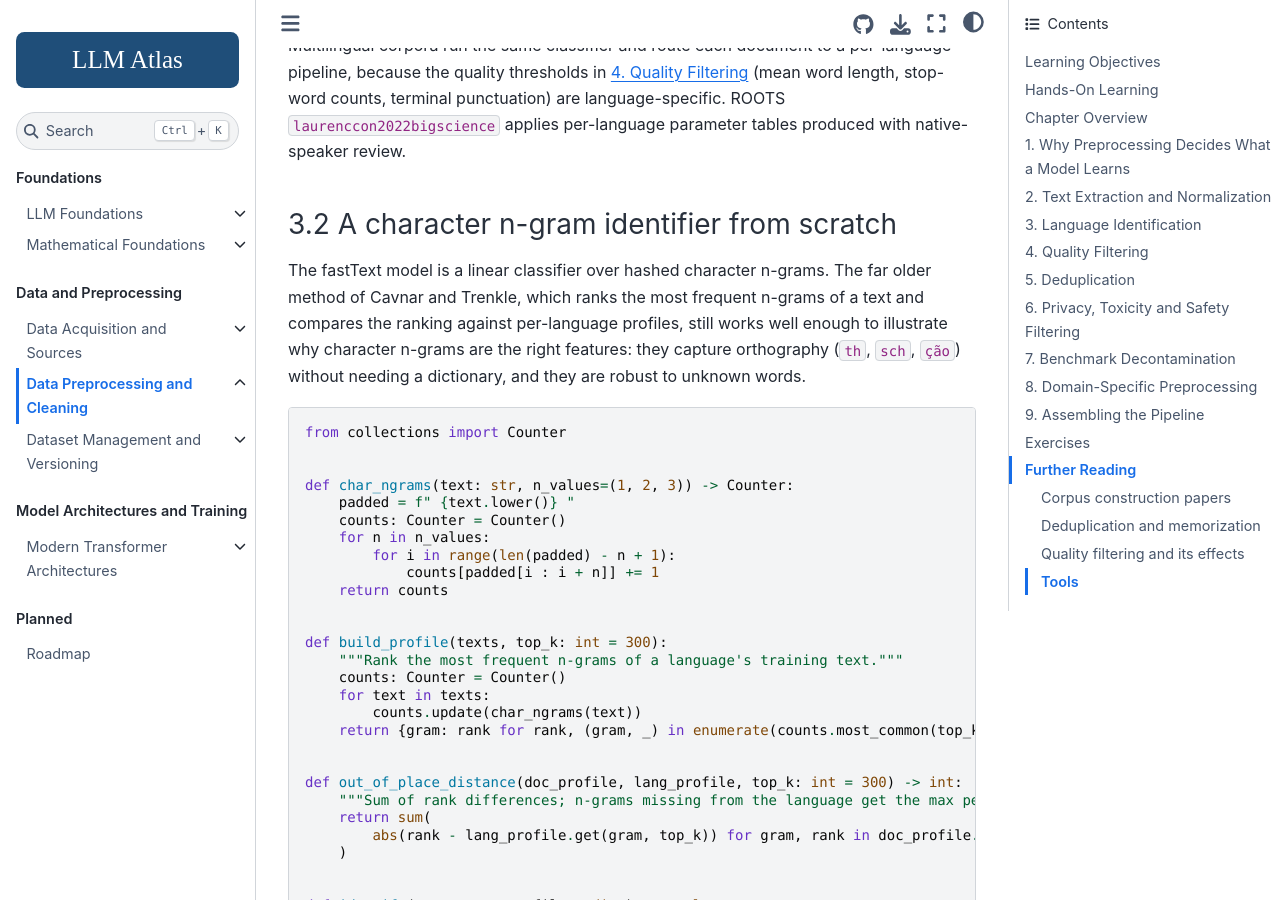
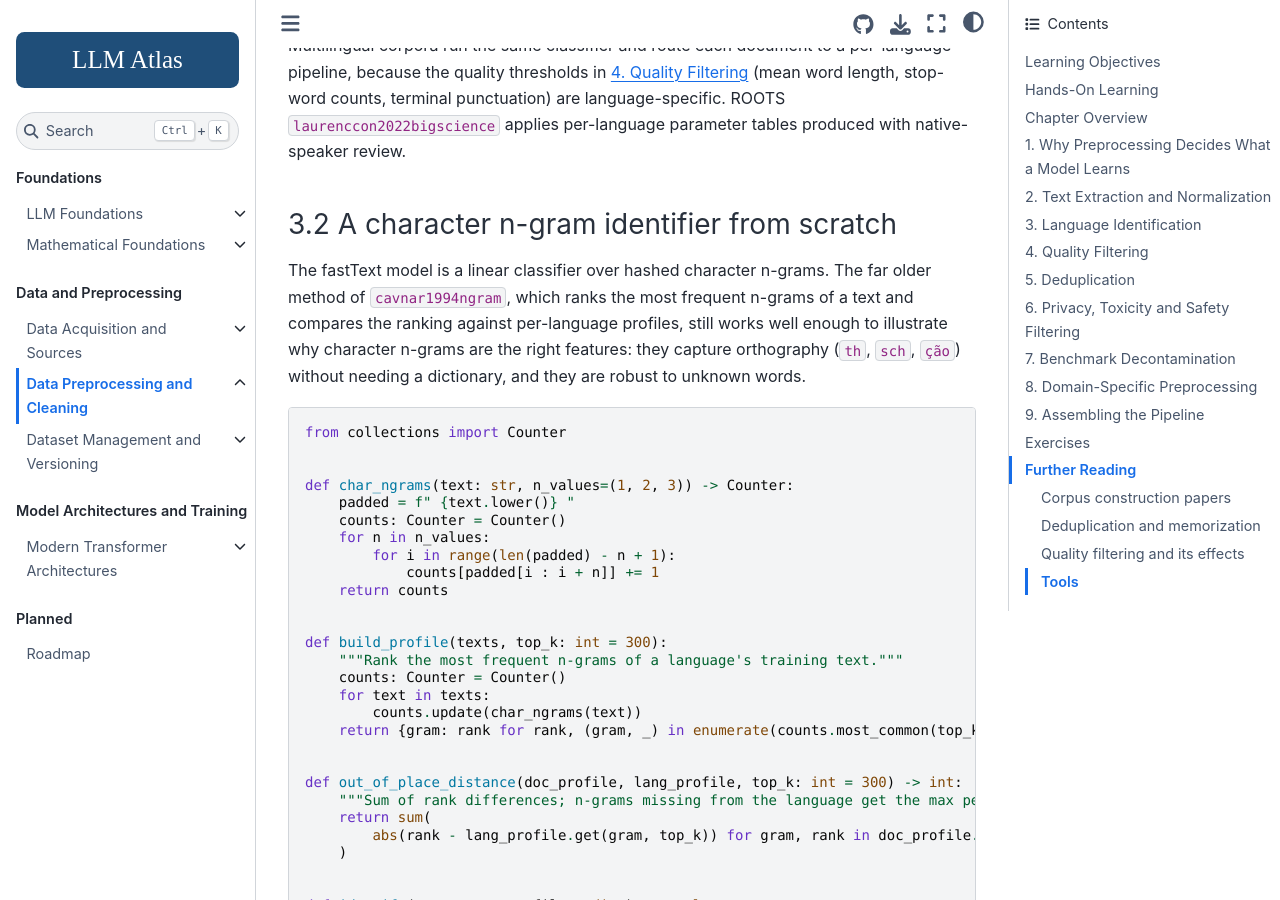
Before and after one commit to Beaker12/llmatlas, a Jupyter Book: the page built from chapters/04-preprocessing/index.md, in a window 1280 px wide and 900 px high, scrolled down 8733 px. Built offline with Jupyter Book 1.0.4 settings and Sphinx 7.4.7 and the Sphinx Book theme 1.1.4, drawn with Linux system fonts in a browser that asks for light colours; pages that are not in the unit, such as notebooks, are missing from menus; cross-references to code outside the pages are shown as plain code.

Commit message:
Chapter 4: cite Cavnar and Trenkle (1994) for the n-gram ranking method

````diff
--- a/chapters/04-preprocessing/index.md
+++ b/chapters/04-preprocessing/index.md
@@ -229,7 +229,7 @@ Multilingual corpora run the same classifier and route each document to a per-la
 
 ### 3.2 A character n-gram identifier from scratch
 
-The fastText model is a linear classifier over hashed character n-grams. The far older method of Cavnar and Trenkle, which ranks the most frequent n-grams of a text and compares the ranking against per-language profiles, still works well enough to illustrate why character n-grams are the right features: they capture orthography (`th`, `sch`, `ção`) without needing a dictionary, and they are robust to unknown words.
+The fastText model is a linear classifier over hashed character n-grams. The far older method of {cite:t}`cavnar1994ngram`, which ranks the most frequent n-grams of a text and compares the ranking against per-language profiles, still works well enough to illustrate why character n-grams are the right features: they capture orthography (`th`, `sch`, `ção`) without needing a dictionary, and they are robust to unknown words.
 
 ```python
 from collections import Counter
````
Also changed, not shown: 1 other file.
